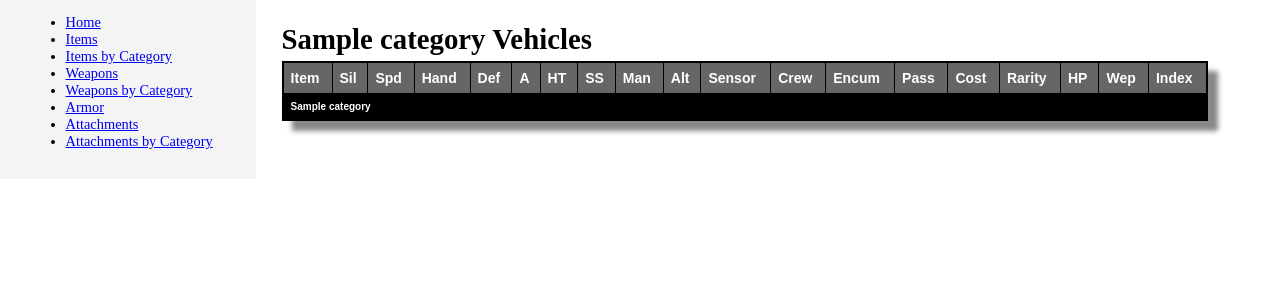
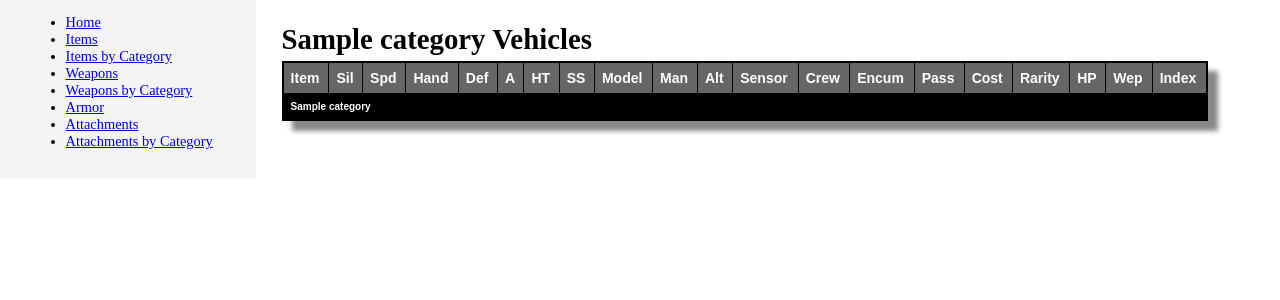
Before and after one commit to karrde/ffg_swrpg, a Django app: a page that uses books/templates/books/vehicle_list_header.html in a window 1280 px wide. Shown: the part 46-346 px from the top of the page. Run offline with Django 3.2, Linux system fonts and the light colour scheme; tables that the repository leaves empty hold one stand-in row (values such as "Sample post").

Commit message:
put model into vehicle list

```diff
--- a/books/templates/books/vehicle_list_header.html
+++ b/books/templates/books/vehicle_list_header.html
@@ -10,6 +10,7 @@
     <td><a href="{% sort_table_by request 'armor_value' %}">A</a></td>
     <td><a href="{% sort_table_by request 'hull_trauma' %}">HT</a></td>
     <td><a href="{% sort_table_by request 'system_strain' %}">SS</a></td>
+    <td><a href="{% sort_table_by request 'model' %}">Model</a></td>
     <td><a href="{% sort_table_by request 'manufacturer' %}">Man</a></td>
     <td><a href="{% sort_table_by request 'max_altitude' %}">Alt</a></td>
     <td><a href="{% sort_table_by request 'sensor_range.id' %}">Sensor</a></td>
--- a/books/templates/books/vehicle_list_line.html
+++ b/books/templates/books/vehicle_list_line.html
@@ -7,6 +7,7 @@
     <td>{{ vehicle.armor_value }}</td>
     <td>{{ vehicle.hull_trauma }}</td>
     <td>{{ vehicle.system_strain }}</td>
+    <td>{{ vehicle.model }}</td>
     <td>{{ vehicle.manufacturer }}</td>
     <td>{{ vehicle.display_altitude }}</td>
     <td>{{ vehicle.sensor_range.name }}</td>
```
